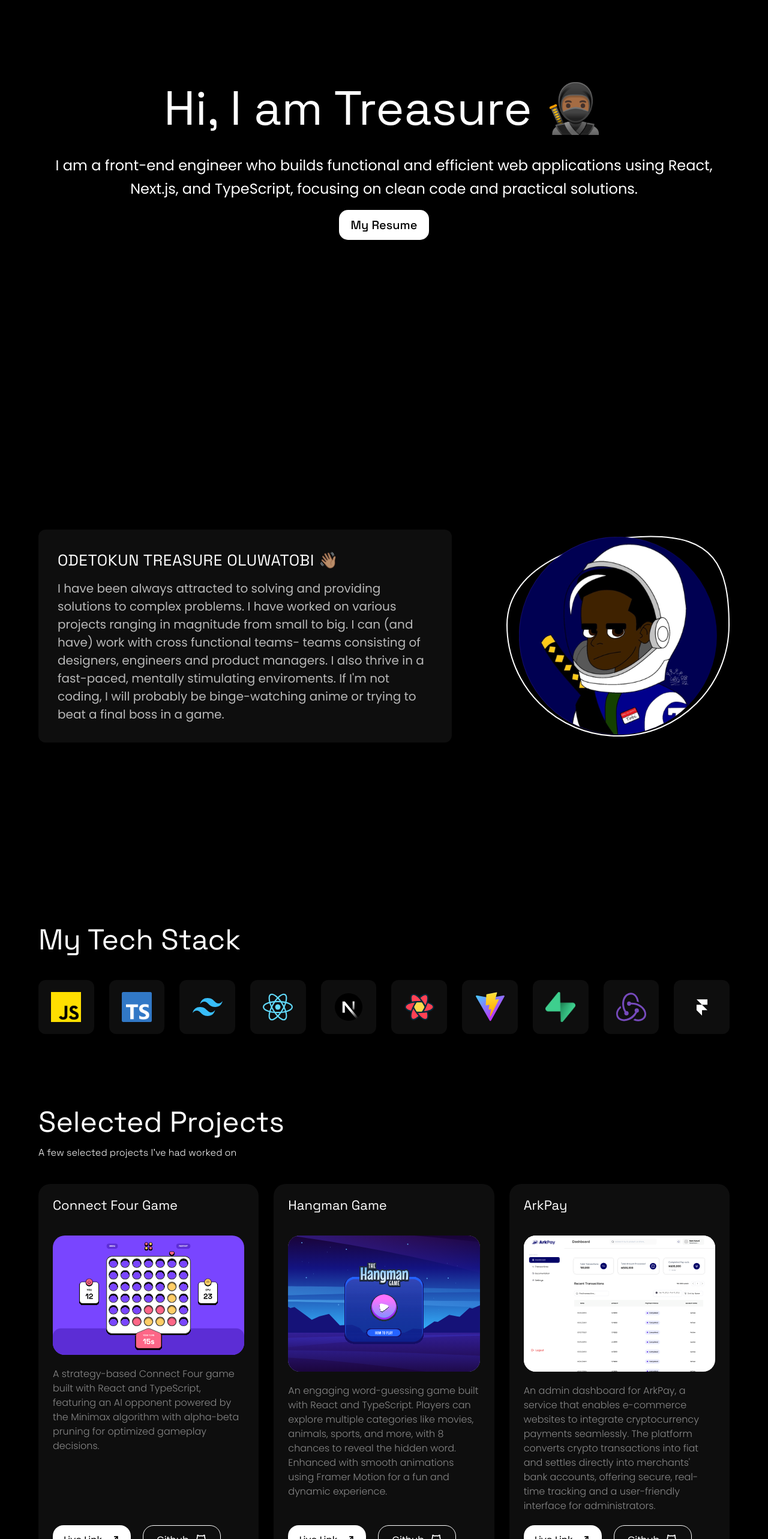
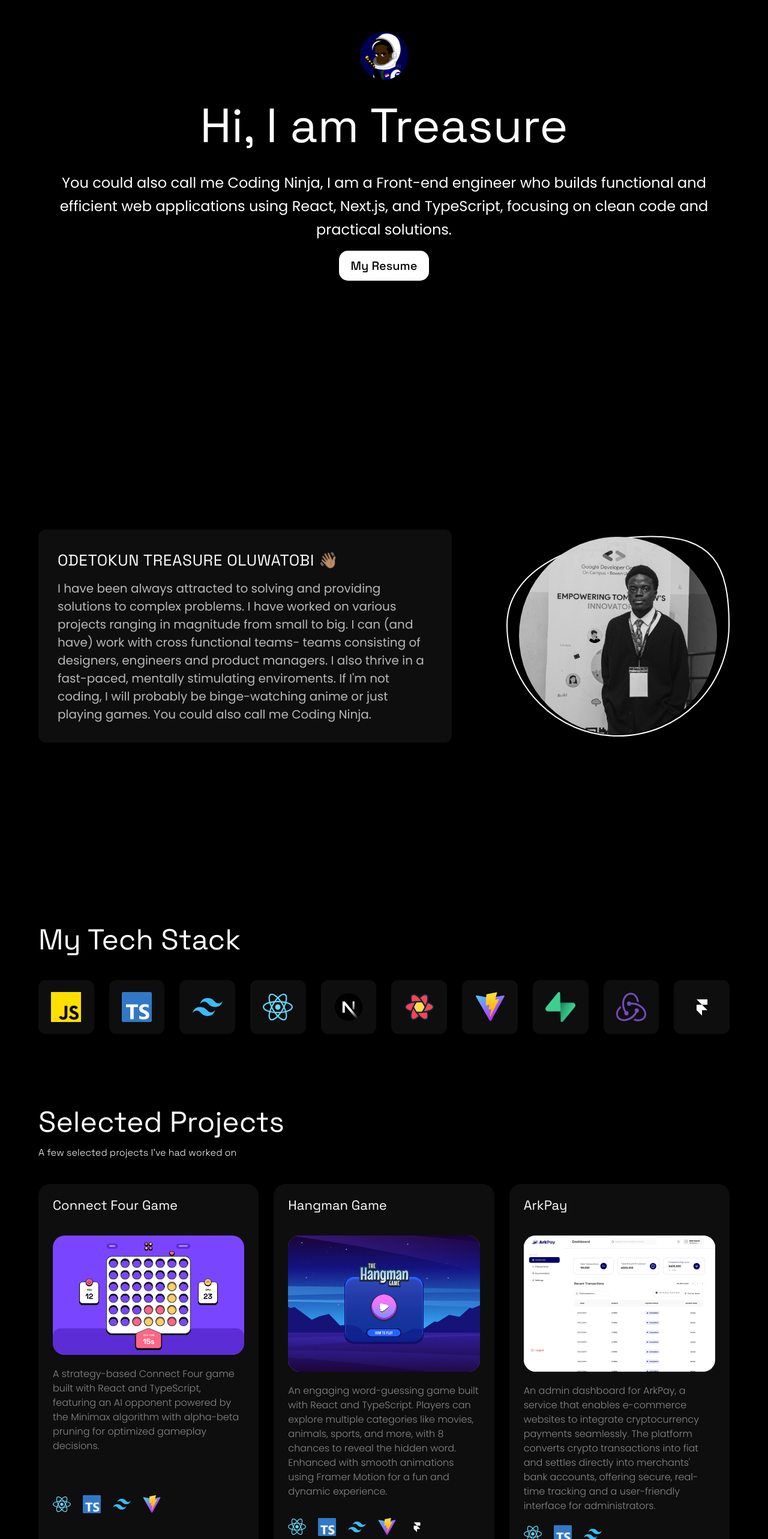
Before and after one commit to oluwatobicode/oluwatobi-portfoilo, a React (Vite) app: page / in a window 1280 px wide. Shown: the part 140-2706 px from the top of the page at 60% size. Built offline with nearby package versions, Linux system fonts and the light colour scheme.

Commit message:
added-icons

```diff
--- a/src/components/About.tsx
+++ b/src/components/About.tsx
@@ -37,7 +37,8 @@ const About = () => {
               functional teams- teams consisting of designers, engineers and
               product managers. I also thrive in a fast-paced, mentally
               stimulating enviroments. If I'm not coding, I will probably be
-              binge-watching anime or trying to beat a final boss in a game.
+              binge-watching anime or just playing games. You could also call me
+              Coding Ninja.
             </motion.p>
           </motion.div>
 
@@ -58,9 +59,9 @@ const About = () => {
               whileInView={{ scale: 1, opacity: 1 }}
               viewport={{ once: true }}
               transition={{ duration: 0.6, delay: 0.3 }}
-              src="/circular-coding-ninja-icon.svg"
+              src="/oluwatobi.jpg"
               alt="Coding-ninja-icon"
-              className="absolute w-[250px] h-[250px] lg:w-[330px] lg:h-[330px] top-1/2 left-1/2 transform -translate-x-1/2 -translate-y-1/2"
+              className="absolute w-[250px] h-[250px] lg:w-[330px] lg:h-[330px] top-1/2 left-1/2 transform -translate-x-1/2 -translate-y-1/2 rounded-full object-cover"
             />
           </motion.div>
         </div>
--- a/src/components/Hero.tsx
+++ b/src/components/Hero.tsx
@@ -5,13 +5,21 @@ const Hero = () => {
     <section className="min-h-screen flex items-center justify-center">
       <div className="max-w-6xl mx-auto">
         <div className="flex flex-col text-center items-center justify-center space-y-4">
+          <motion.img
+            initial={{ opacity: 0, y: -30 }}
+            animate={{ opacity: 1, y: 0 }}
+            transition={{ duration: 0.8, ease: "easeOut" }}
+            src="/circular-coding-ninja-icon.svg"
+            className="w-[80px]"
+            alt=""
+          />
           <motion.h1
             initial={{ opacity: 0, y: -30 }}
             animate={{ opacity: 1, y: 0 }}
             transition={{ duration: 0.8, ease: "easeOut" }}
             className="font-family-headings lg:text-[80px] text-[20px] text-white"
           >
-            Hi, I am Treasure 🥷🏾
+            Hi, I am Treasure
           </motion.h1>
           <motion.p
             initial={{ opacity: 0, y: 20 }}
@@ -19,9 +27,10 @@ const Hero = () => {
             transition={{ duration: 0.8, delay: 0.2, ease: "easeOut" }}
             className="font-family-paragraph  text-white lg:text-[24px] text-[14px]  lg:leading-[39px]"
           >
-            I am a front-end engineer who builds functional and efficient web
-            applications using React, Next.js, and TypeScript, focusing on clean
-            code and practical solutions.
+            You could also call me Coding Ninja, I am a Front-end engineer who
+            builds functional and efficient web applications using React,
+            Next.js, and TypeScript, focusing on clean code and practical
+            solutions.
           </motion.p>
 
           <motion.button
--- a/src/components/Projects.tsx
+++ b/src/components/Projects.tsx
@@ -105,6 +105,14 @@ const Projects = () => {
                 {el.desc}
               </p>
 
+              <div className="flex flex-row items-center gap-[20px] mt-auto">
+                {el.tools.map((el, i) => (
+                  <div key={i}>
+                    <img className="w-[30px]" src={el.name} alt="" />
+                  </div>
+                ))}
+              </div>
+
               <div className="flex flex-row gap-[20px] mt-auto">
                 <motion.a
                   href={el.link}
```
Also changed, not shown: public/oluwatobi.jpg (added).
